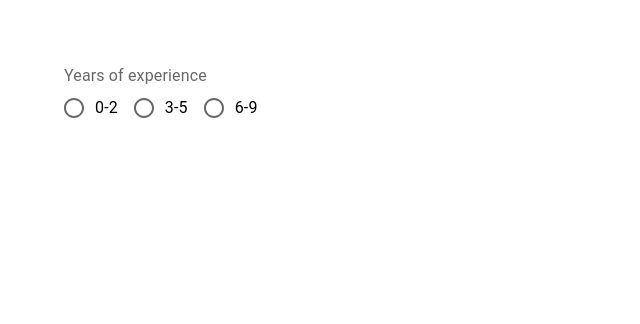
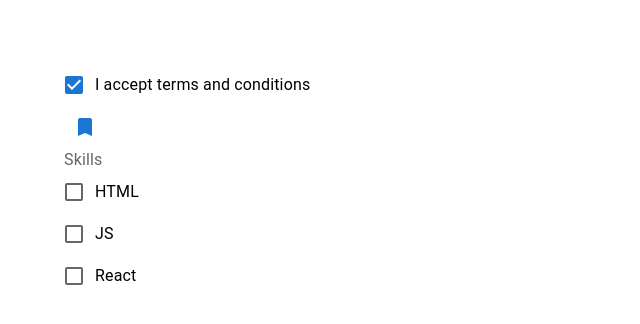
Before and after one commit to Vrund9/materialDemo, a React (Create React App) app: page / in a window 1280 px wide. Shown: the top 324 px of the page, without its empty margins (0-640 px from the left). Built offline with nearby package versions, Linux system fonts and the light colour scheme.

Commit message:
feat: 🎸 Checkbox done

```diff
--- a/src/App.tsx
+++ b/src/App.tsx
@@ -1,5 +1,6 @@
 import './App.css';
-import MuiRadioButton from './components/MuiRadioButton';
+import MuiCheckbox from './components/MuiCheckbox';
+// import MuiRadioButton from './components/MuiRadioButton';
 // import MuiSelect from './components/MuiSelect';
 // import MuiTextField from './components/MuiTextField';
 // import MuiButtons from './components/MuiButtons';
@@ -12,7 +13,8 @@
       {/* <MuiButtons /> */}
       {/* <MuiTextField /> */}
       {/* <MuiSelect /> */}
-      <MuiRadioButton />
+      {/* <MuiRadioButton /> */}
+      <MuiCheckbox />
     </div>
   );
 }
--- /dev/null
+++ b/src/components/MuiCheckbox.tsx
@@ -0,0 +1,43 @@
+import { Box, Checkbox, FormControlLabel, FormControl, FormLabel, FormGroup } from '@mui/material'
+import React, { useState } from 'react'
+import BookmarkBorderIcon from '@mui/icons-material/BookmarkBorder'
+import BookmarkIcon from '@mui/icons-material/Bookmark'
+
+const MuiCheckbox = () => {
+  const [accept, setAccept] = useState(true)
+  const [skills, setSkills] = useState<string[]>([])
+  const handleChange = (event: React.ChangeEvent<HTMLInputElement>) => {
+    setAccept(event.target.checked)
+  }
+
+  const handleSkillsChange= (event: React.ChangeEvent<HTMLInputElement>) => {
+    const index = skills.indexOf(event.target.value)
+    if(index === -1) {
+      setSkills([...skills, event.target.value])
+    } else {
+      setSkills(skills.filter((skill) => skill !== event.target.value))
+    }
+  }
+  return (
+    <Box>
+      <Box>
+        <FormControlLabel label="I accept terms and conditions" control={<Checkbox checked={accept} onChange={handleChange} />} />
+      </Box>
+      <Box>
+        <Checkbox icon={<BookmarkBorderIcon />} checkedIcon={<BookmarkIcon />} checked={accept} onChange={handleChange} />
+      </Box>
+      <Box>
+        <FormControl>
+          <FormLabel>Skills</FormLabel>
+          <FormGroup>
+            <FormControlLabel label="HTML" control={<Checkbox value="html" checked={skills.includes('html')} onChange={handleSkillsChange} />} />
+            <FormControlLabel label="JS" control={<Checkbox value="js" checked={skills.includes('js')} onChange={handleSkillsChange} />} />
+            <FormControlLabel label="React" control={<Checkbox value="react" checked={skills.includes('react')} onChange={handleSkillsChange} />} />
+          </FormGroup>
+        </FormControl>
+      </Box>
+    </Box>
+  )
+}
+
+export default MuiCheckbox
--- a/src/components/MuiRadioButton.tsx
+++ b/src/components/MuiRadioButton.tsx
@@ -2,7 +2,6 @@
 import React, { useState } from 'react'
 const MuiRadioButton = () => {
   const [value, setValue] = useState('')
-  console.log('v', value)
   const handleChange = (event: React.ChangeEvent<HTMLInputElement>) => {
     setValue(event.target.value)
   }
```
